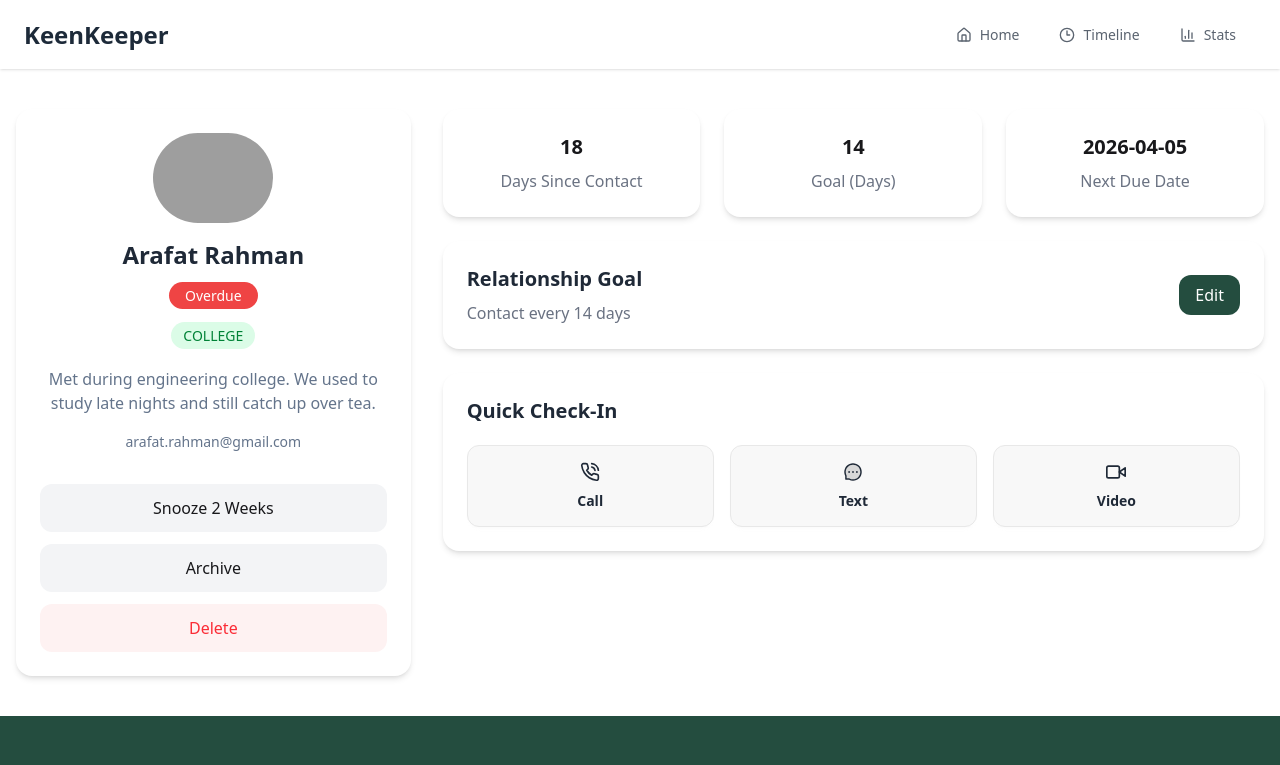
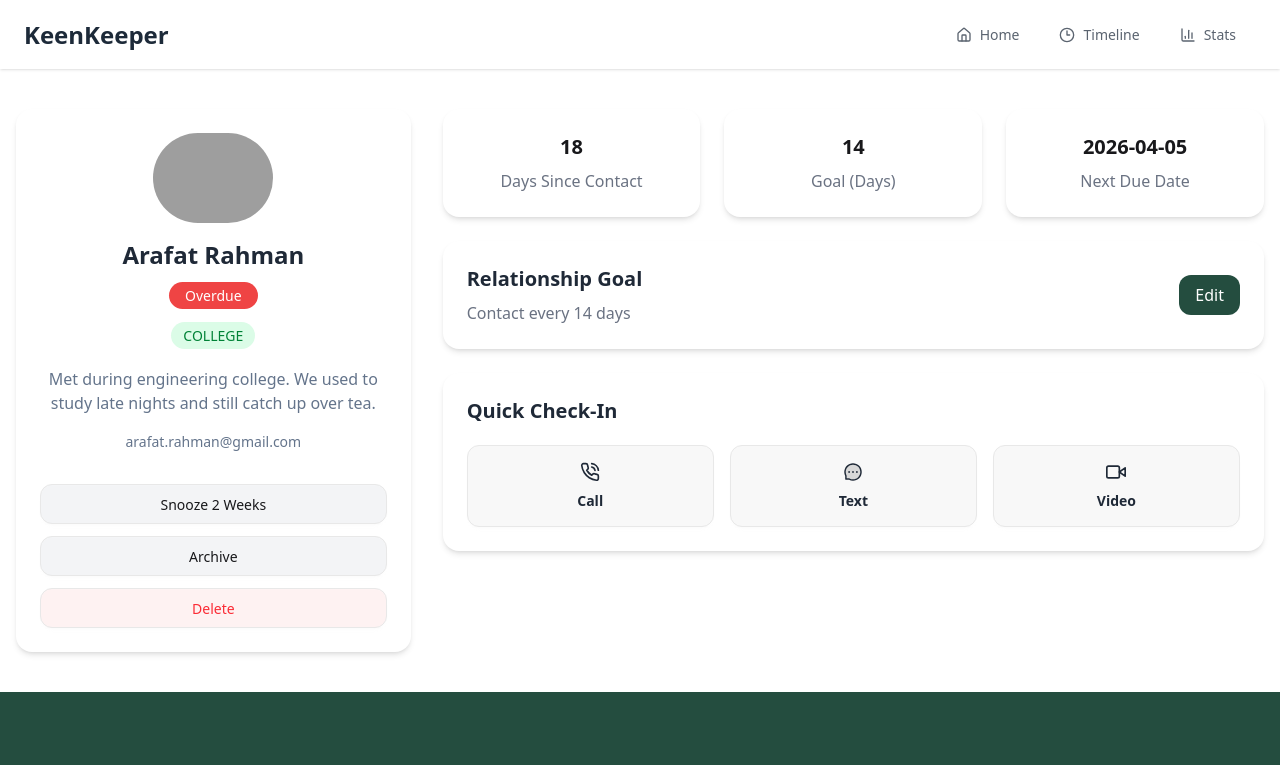
Before and after one commit to Tahaimage8/assienment-7, a Next.js app: page /1 in a window 1280 px wide. Shown: the top 765 px of the page. Built offline with nearby package versions, Linux system fonts and the light colour scheme; grey boxes are pictures that could not be loaded.

Commit message:
Complete the full funcinalty with timeline without tostyfy

```diff
--- a/package.json
+++ b/package.json
@@ -14,7 +14,8 @@
     "next": "16.2.3",
     "react": "19.2.4",
     "react-dom": "19.2.4",
-    "react-icons": "^5.6.0"
+    "react-icons": "^5.6.0",
+    "react-toastify": "^11.0.5"
   },
   "devDependencies": {
     "@tailwindcss/postcss": "^4",
--- a/src/app/[id]/page.jsx
+++ b/src/app/[id]/page.jsx
@@ -7,6 +7,7 @@ import { LuPhoneCall } from "react-icons/lu";
 import { AiTwotoneMessage } from "react-icons/ai";
 import { FiVideo } from "react-icons/fi";
 import { useTimeline } from "@/context/TimelineContext";
+import { toast } from "react-toastify";
 
 const CardDetails = () => {
   const { id } = useParams();
@@ -43,7 +44,7 @@ const CardDetails = () => {
   const handleAction = (type) => {
     addTimeline(type, friend.name);
     // toast need to add
-    alert(`${type} added to timeline`);
+    toast.success(`${type} is added to ${friend.name} timeline`,);
   };
   const statusStyle = {
     "almost due": "bg-[#EFAD44] text-white",
@@ -91,13 +92,13 @@ const CardDetails = () => {
           </div>
 
           <div className="mt-8 space-y-3">
-            <button className="w-full py-3 rounded-xl bg-gray-100 font-medium">
+            <button className="w-full py-3 rounded-xl bg-gray-100 font-medium btn">
               Snooze 2 Weeks
             </button>
-            <button className="w-full py-3 rounded-xl bg-gray-100 font-medium">
+            <button className="w-full py-3 rounded-xl bg-gray-100 font-medium btn">
               Archive
             </button>
-            <button className="w-full py-3 rounded-xl bg-red-50 text-red-500 font-medium">
+            <button className="w-full py-3 rounded-xl bg-red-50 text-red-500 font-medium btn">
               Delete
             </button>
           </div>
--- a/src/app/page.jsx
+++ b/src/app/page.jsx
@@ -2,6 +2,7 @@
 
 import Banner from "@/Compornent/Banner";
 import StudentDetails from "@/Compornent/StudentDetails";
+import { ToastContainer } from "react-toastify";
 
 export default function Home() {
   return (
@@ -9,6 +10,8 @@ export default function Home() {
       <div className="mt-6 p-5">
         <Banner />
         <StudentDetails />
+
+         <ToastContainer />
       </div>
     </div>
   );
--- a/src/app/timeline/page.jsx
+++ b/src/app/timeline/page.jsx
@@ -13,7 +13,7 @@ const TimelinePage = () => {
       : timeline.filter((item) => item.type.toLowerCase() === filter);
 
   return (
-    <div className="max-w-6xl mx-auto px-4 py-10">
+    <div className="w-200 mx-auto px-4 py-10">
       <h1 className="text-4xl font-bold text-[#1F2937] mb-6">Timeline</h1>
 
       <div className="mb-8">
@@ -38,7 +38,7 @@ const TimelinePage = () => {
           filteredTimeline.map((item) => (
             <div
               key={item.id}
-              className="bg-white rounded-2xl shadow-md px-5 py-4"
+              className="bg-white rounded-2xl shadow-md px-5 py-4  "
             >
               <h3 className="text-lg text-[#1F2937]">
                 <span className="font-semibold text-[#244D3F]">
```
Also changed, not shown: 1 other file (tests, documents, lock files or other folders).
